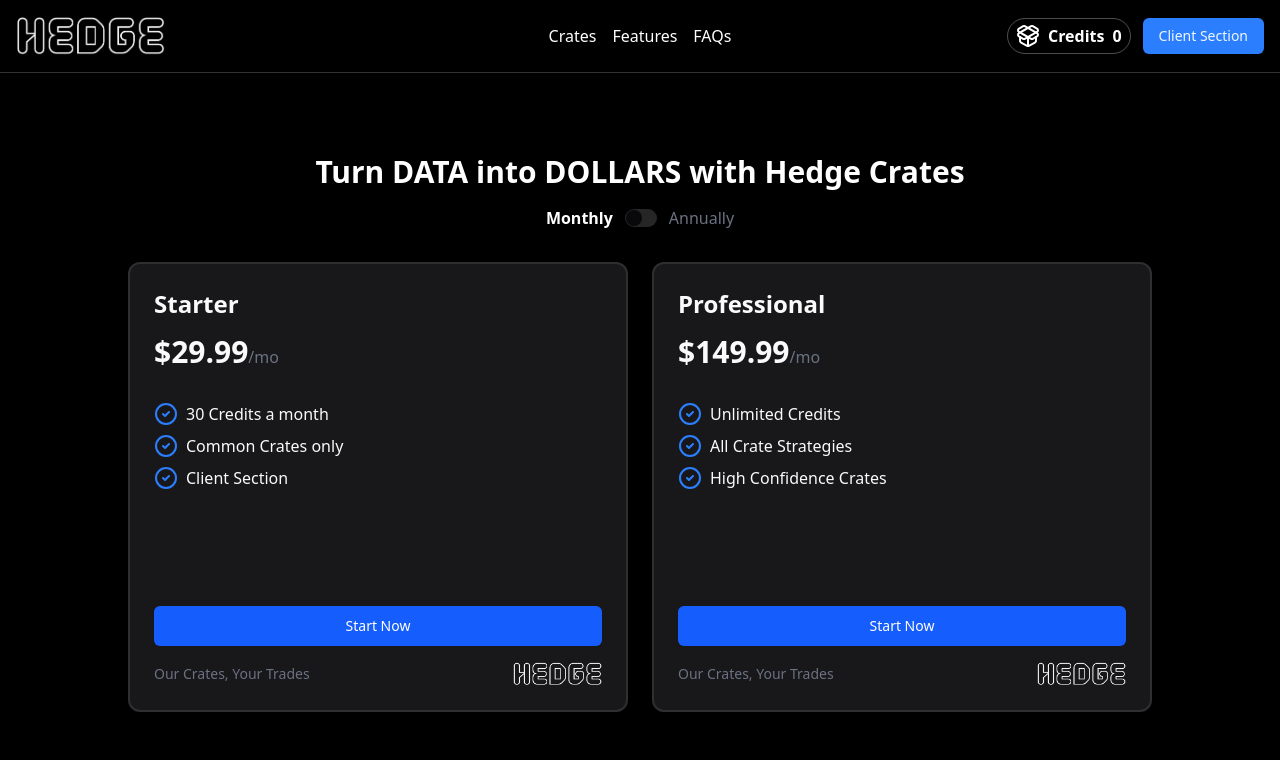
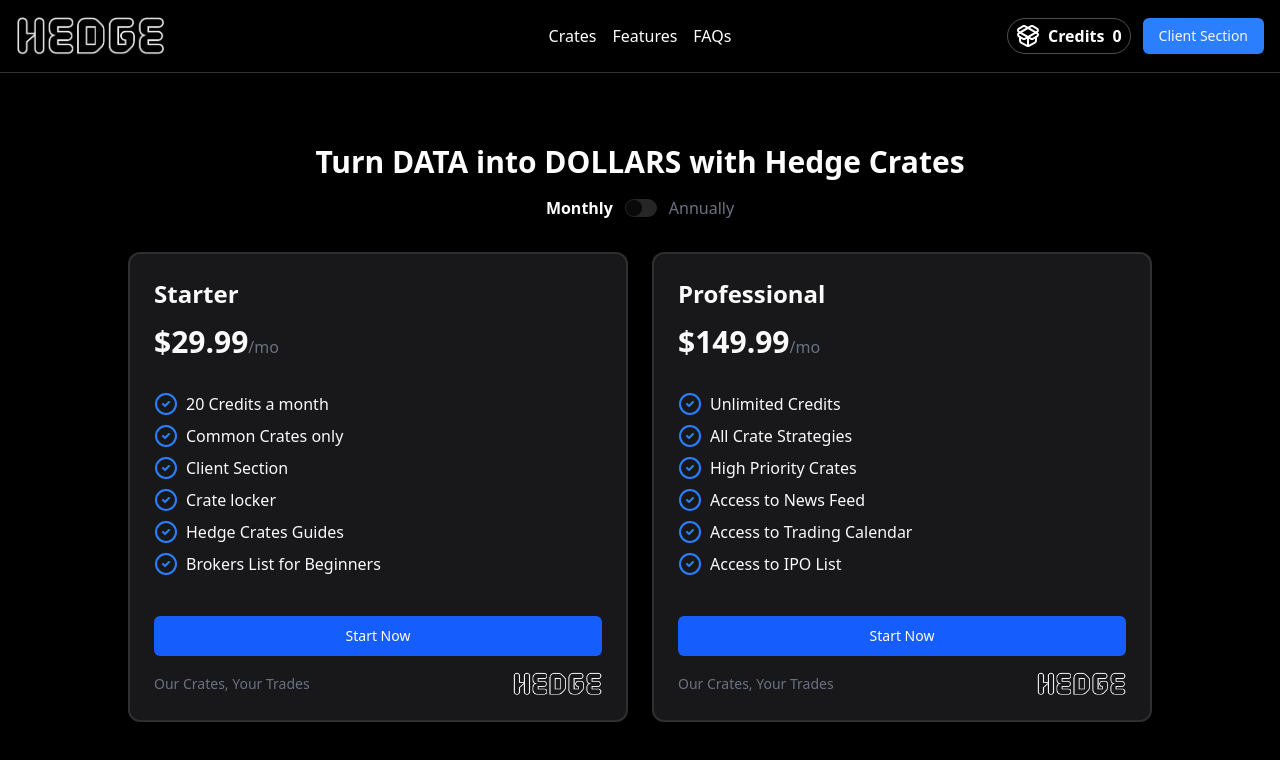
Before and after one commit to fundedbull/hedge-crate, a Next.js app: page /pricing in a window 1280 px wide. Shown: the top 760 px of the page. Built offline with nearby package versions, Linux system fonts and the light colour scheme; no server answers.

Commit message:
Updated pricing page

```diff
--- a/src/app/pricing/page.tsx
+++ b/src/app/pricing/page.tsx
@@ -24,9 +24,12 @@ export default function PricingSection() {
         price: "$29.99",
         period: "/mo",
         features: [
-          "30 Credits a month",
+          "20 Credits a month",
           "Common Crates only",
           "Client Section",
+          "Crate locker",
+          "Hedge Crates Guides",
+          "Brokers List for Beginners",
         ],
         cta: "Start Now",
         footer: "Our Crates, Your Trades",
@@ -38,7 +41,10 @@ export default function PricingSection() {
         features: [
           "Unlimited Credits",
           "All Crate Strategies",
-          "High Confidence Crates",
+          "High Priority Crates",
+          "Access to News Feed",
+          "Access to Trading Calendar",
+          "Access to IPO List",
         ],
         cta: "Start Now",
         footer: "",
@@ -51,7 +57,14 @@ export default function PricingSection() {
         period: "/mo",
         yearlyPrice: "$287.88/year",
         savings: "You save $72 a year",
-        features: ["30 Credits a month", "Common Crates only", "Dashboard"],
+        features: [
+          "20 Credits a month",
+          "Common Crates only",
+          "Dashboard",
+          "Crate locker",
+          "Hedge Crates Guides",
+          "Brokers List for Beginners",
+        ],
         cta: "Start Now",
         footer: "Our Crates, Your Trades",
       },
@@ -64,7 +77,10 @@ export default function PricingSection() {
         features: [
           "Unlimited Credits",
           "All Crate Strategies",
-          "High Confidence Crates",
+          "High Priority Crates",
+          "Access to News Feed",
+          "Access to Trading Calendar",
+          "Access to IPO List",
         ],
         cta: "Start Now",
         footer: "",
```
